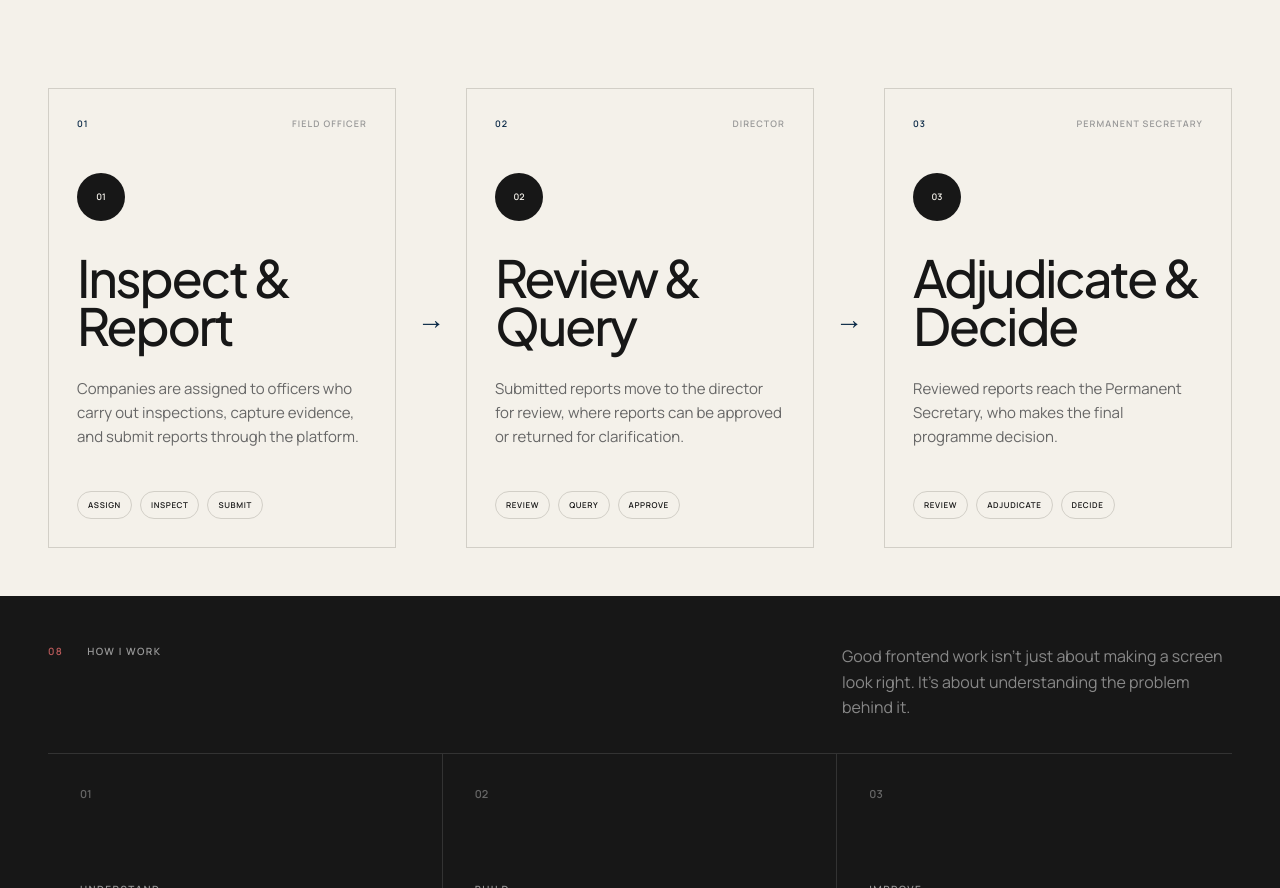
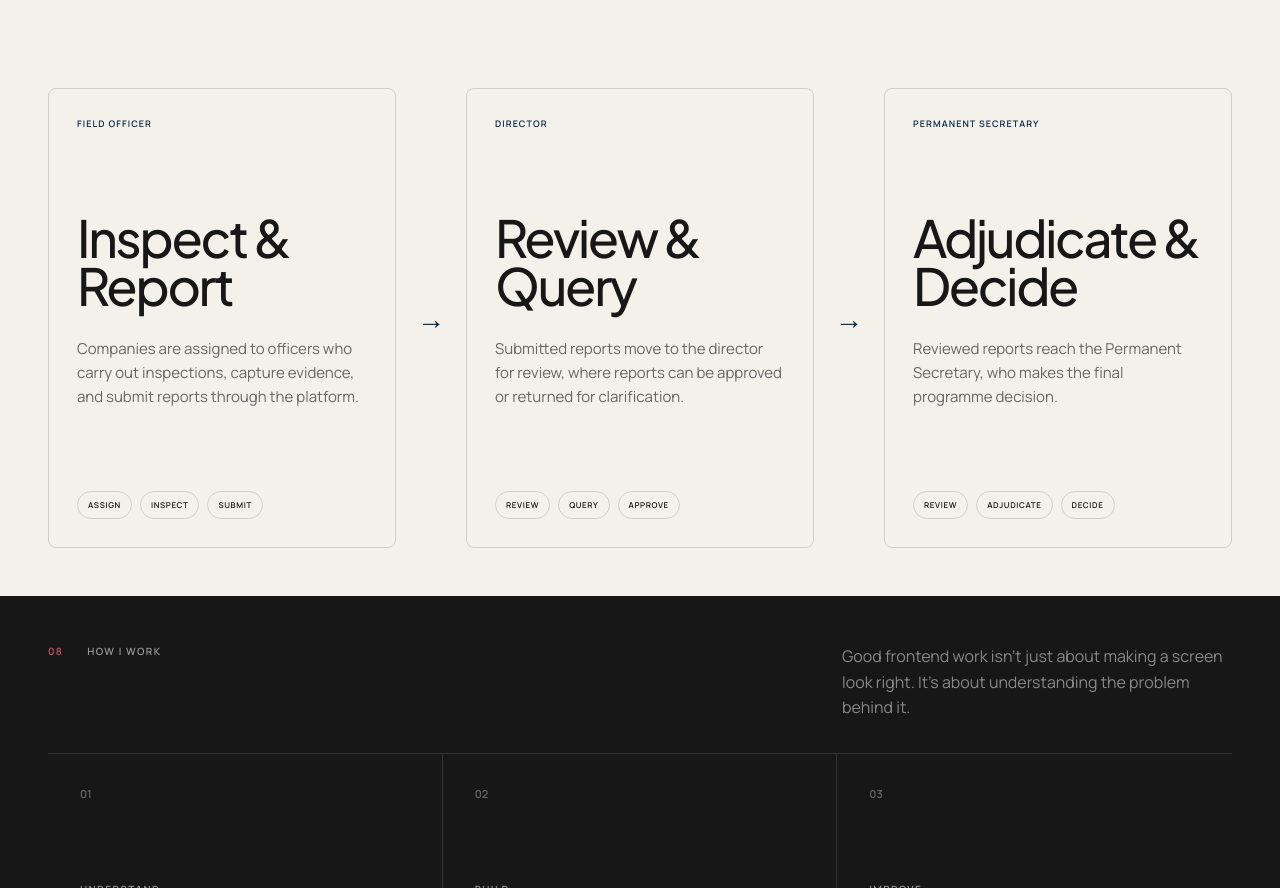
Before and after one commit to dekzyd/oladayo-portfolio, a Next.js app: page / in a window 1280 px wide. Shown: the part 7098-7986 px from the top of the page. Built offline with nearby package versions, Linux system fonts and the light colour scheme.

Commit message:
refactor rolesystem

```diff
--- a/app/components/RoleSystem.tsx
+++ b/app/components/RoleSystem.tsx
@@ -1,4 +1,32 @@
 import SectionLabel from "./SectionLabel";
+import React from "react";
+
+const roles = [
+  {
+    number: "01",
+    title: "FIELD OFFICER",
+    heading: "Inspect & Report",
+    description:
+      "Companies are assigned to officers who carry out inspections, capture evidence, and submit reports through the platform.",
+    actions: ["ASSIGN", "INSPECT", "SUBMIT"],
+  },
+  {
+    number: "02",
+    title: "DIRECTOR",
+    heading: "Review & Query",
+    description:
+      "Submitted reports move to the director for review, where reports can be approved or returned for clarification.",
+    actions: ["REVIEW", "QUERY", "APPROVE"],
+  },
+  {
+    number: "03",
+    title: "PERMANENT SECRETARY",
+    heading: "Adjudicate & Decide",
+    description:
+      "Reviewed reports reach the Permanent Secretary, who makes the final programme decision.",
+    actions: ["REVIEW", "ADJUDICATE", "DECIDE"],
+  },
+];
 
 export default function RoleSystem() {
   return (
@@ -24,88 +52,33 @@ export default function RoleSystem() {
       </div>
 
       <div className="role-system__flow">
-        {/* FIELD OFFICER */}
-        <article className="role-card">
+        {roles.map((role, index) => (
+          <React.Fragment key={role.number}>
+            <article className="role-card rounded-lg">
               <div className="role-card__top">
-            <span>01</span>
-            <span>FIELD OFFICER</span>
+                <span>{role.title}</span>
               </div>
 
               <div className="role-card__body">
-            <div className="role-card__icon">01</div>
+                <h3>{role.heading}</h3>
 
-            <h3>Inspect &amp; Report</h3>
-
-            <p>
-              Companies are assigned to officers who carry out inspections,
-              capture evidence, and submit reports through the platform.
-            </p>
+                <p>{role.description}</p>
               </div>
 
               <div className="role-card__actions">
-            <span>ASSIGN</span>
-            <span>INSPECT</span>
-            <span>SUBMIT</span>
+                {role.actions.map((action) => (
+                  <span key={action}>{action}</span>
+                ))}
               </div>
             </article>
 
+            {index < roles.length - 1 && (
               <div className="role-system__connector">
                 <span>→</span>
               </div>
-
-        {/* DIRECTOR */}
-        <article className="role-card">
-          <div className="role-card__top">
-            <span>02</span>
-            <span>DIRECTOR</span>
-          </div>
-
-          <div className="role-card__body">
-            <div className="role-card__icon">02</div>
-
-            <h3>Review &amp; Query</h3>
-
-            <p>
-              Submitted reports move to the director for review, where reports
-              can be approved or returned for clarification.
-            </p>
-          </div>
-
-          <div className="role-card__actions">
-            <span>REVIEW</span>
-            <span>QUERY</span>
-            <span>APPROVE</span>
-          </div>
-        </article>
-
-        <div className="role-system__connector">
-          <span>→</span>
-        </div>
-
-        {/* PERMANENT SECRETARY */}
-        <article className="role-card">
-          <div className="role-card__top">
-            <span>03</span>
-            <span>PERMANENT SECRETARY</span>
-          </div>
-
-          <div className="role-card__body">
-            <div className="role-card__icon">03</div>
-
-            <h3>Adjudicate &amp; Decide</h3>
-
-            <p>
-              Reviewed reports reach the Permanent Secretary, who makes the
-              final programme decision.
-            </p>
-          </div>
-
-          <div className="role-card__actions">
-            <span>REVIEW</span>
-            <span>ADJUDICATE</span>
-            <span>DECIDE</span>
-          </div>
-        </article>
+            )}
+          </React.Fragment>
+        ))}
       </div>
     </section>
   );
```
Lines whose indentation alone changed are shown as unchanged.
